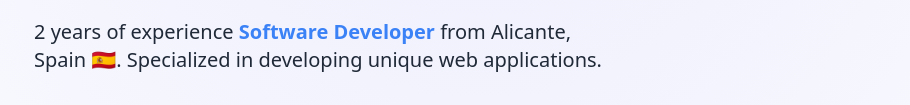
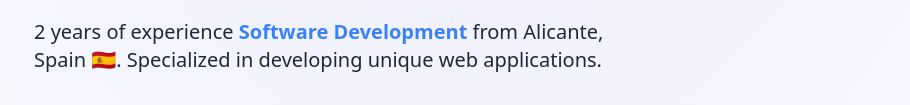
Before and after one commit to raulbr99/portfolio-rauldev, an Astro site: page / in a window 1280 px wide. Shown: the part 278-383 px from the top of the page, without its empty margins (158-1068 px from the left). Built offline with nearby package versions, Linux system fonts and the light colour scheme; Astro itself is replaced by a stand-in of ours.

Commit message:
Update Hero.astro

```diff
--- a/src/components/Hero.astro
+++ b/src/components/Hero.astro
@@ -34,7 +34,7 @@ import CvIcon from "./icons/Cv.astro"
     class="mt-6 text-xl text-gray-800 dark:[&>strong]:text-blue-300 [&>strong]:text-blue-500 [&>strong]:font-semibold dark:text-gray-300"
   >
     2 years of experience <strong
-      >Software Developer</strong
+      >Software Development</strong
     > from Alicante, Spain 🇪🇸. Specialized in developing unique web applications.
   </p>
   <nav class="flex flex-wrap gap-4 mt-8 sm:w-[650px]">
```
